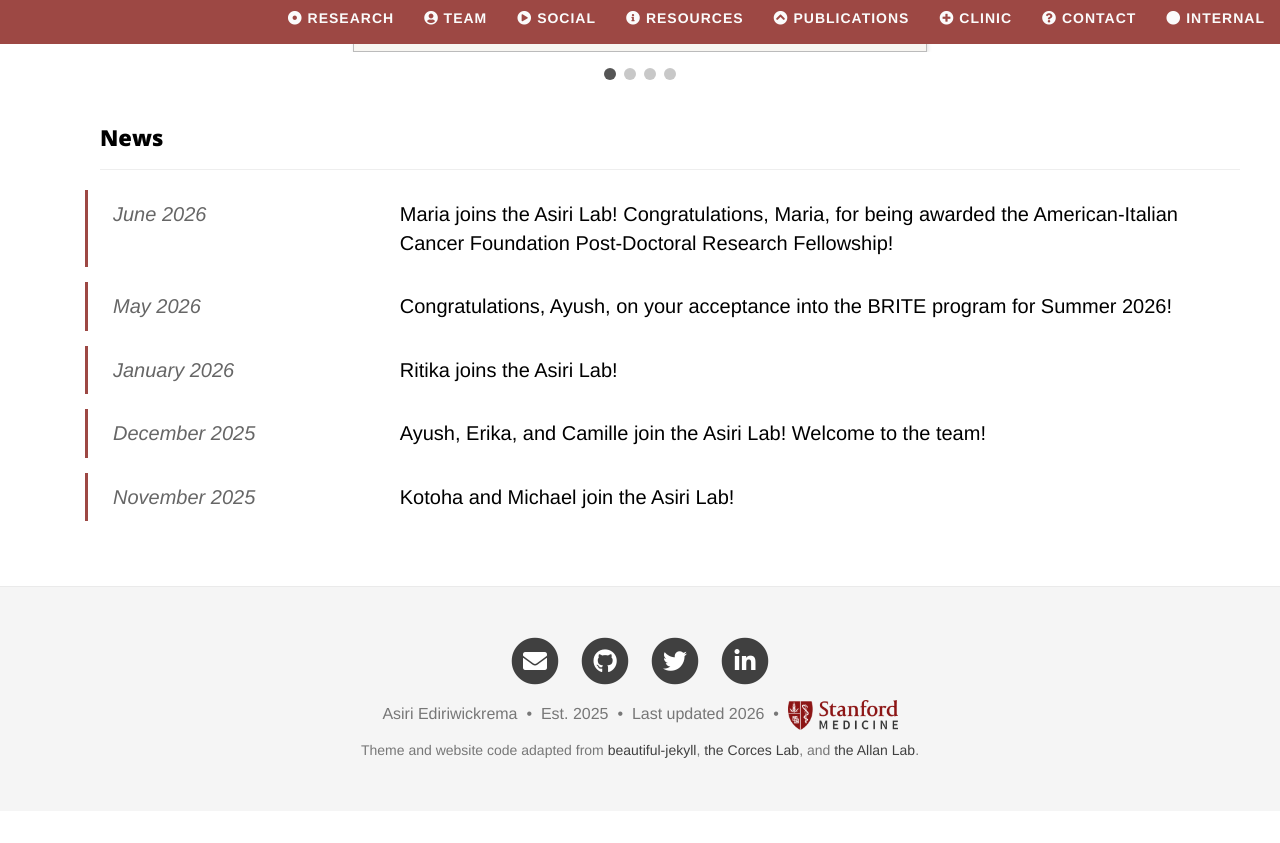
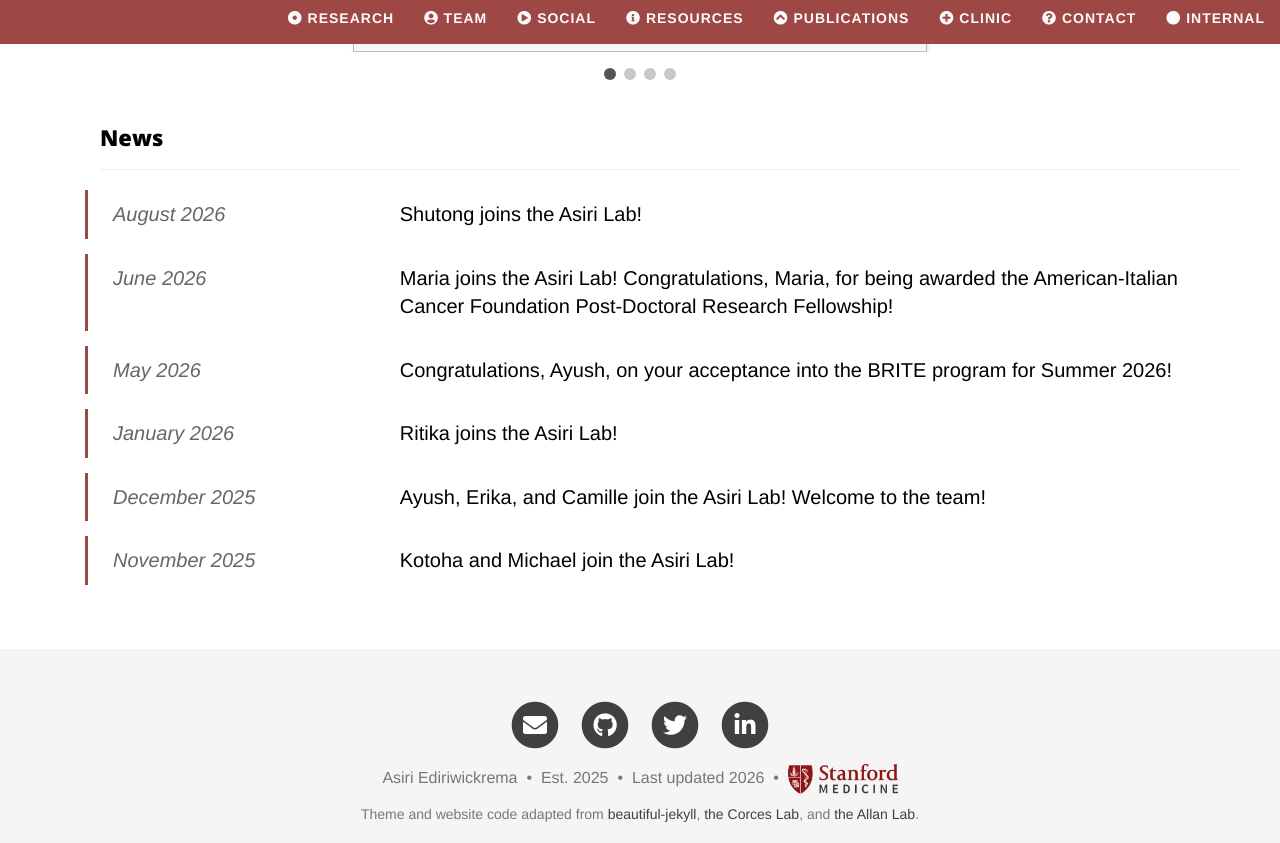
Before and after one commit to systemsheme/systemsheme.github.io, a Jekyll site: the page built from pages/Social.md, in a window 1280 px wide and 900 px high, scrolled down 632 px, cut to the strip 57-900 px from the top of the window. Built offline with Jekyll 4.4.1, drawn with Linux system fonts in a browser that asks for light colours; nearby versions of some CDN libraries; before the commit the page ends 1500 px from its top, so only the background shows below that.

Commit message:
Add August 2026 news for Shutong joining the lab

```diff
--- a/_data/News.yml
+++ b/_data/News.yml
@@ -1,3 +1,6 @@
+- date: August 2026
+  headline: Shutong joins the Asiri Lab!
+
 - date: June 2026
   headline: Maria joins the Asiri Lab! Congratulations, Maria, for being awarded the American-Italian Cancer Foundation Post-Doctoral Research Fellowship!
 
```
